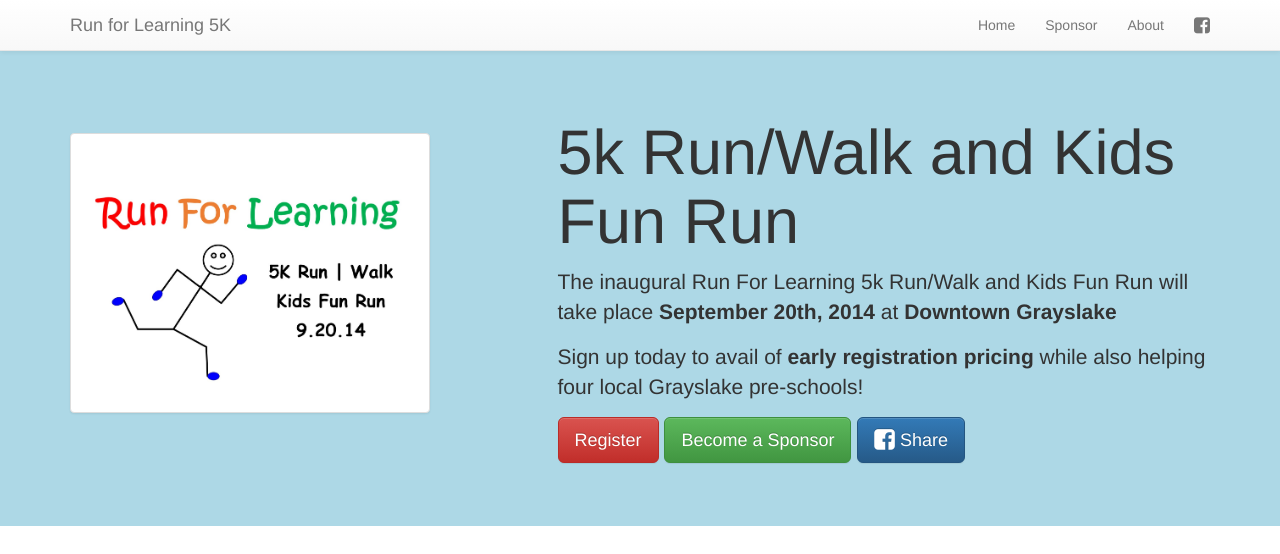
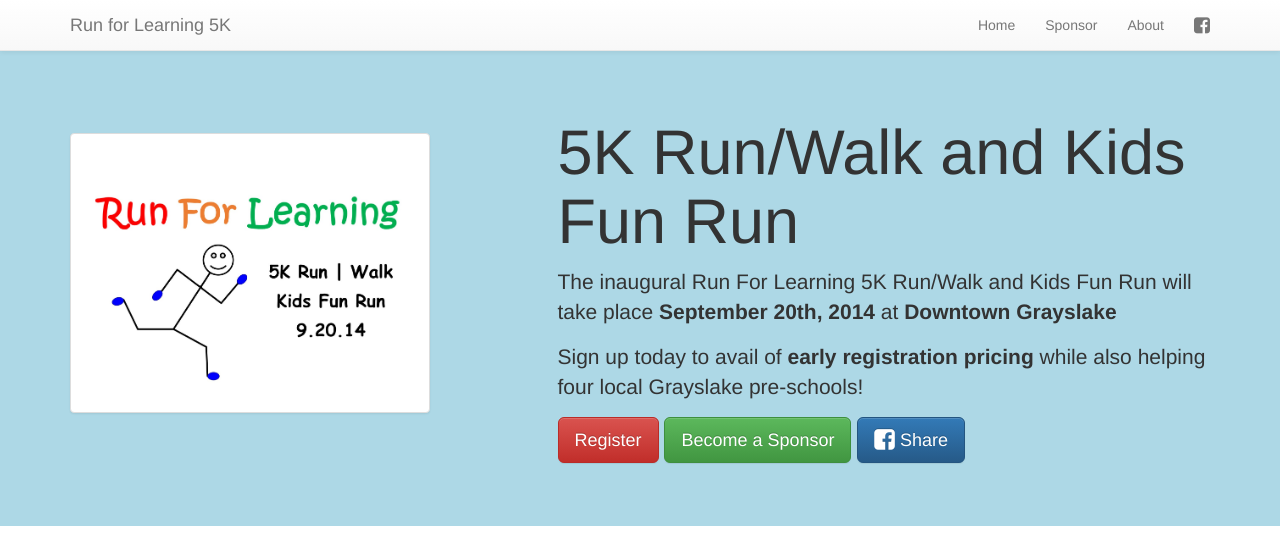
Before and after one commit to runforlearning/runforlearning.github.io, a Jekyll site: the page built from index.html, in a window 1280 px wide and 1400 px high. Shown: the top 554 px of the window. Built offline with Jekyll 4.4.1, drawn with Linux system fonts in a browser that asks for light colours; nearby versions of some CDN libraries; some of the changed text lies outside the part shown; grey boxes are pictures that could not be loaded.

Commit message:
Some copy changes and uppercasing of 5K

```diff
--- a/_config.yml
+++ b/_config.yml
@@ -2,11 +2,11 @@
 
 org_name: Run For Learning
 
-name: Run For Learning 5k Run/Walk and Kids Fun Run
+name: Run For Learning 5K Run/Walk and Kids Fun Run
 
-short_name: 5k Run/Walk and Kids Fun Run
+short_name: 5K Run/Walk and Kids Fun Run
 
-description: 5k Run/Walk and Kids Fun Run to raise funds for four Grayslake pre-schools
+description: 5K Run/Walk and Kids Fun Run to raise funds for four Grayslake pre-schools
 
 author_email: webmaster@grayslake-coop.com
 
--- a/_includes/become_a_sponsor.html
+++ b/_includes/become_a_sponsor.html
@@ -1,6 +1,6 @@
 <h2>Follow these easy steps to become a sponsor</h2>
 <ol>
-  <li>Download and fill out the <a href="{{ site.sponsorship_form_url }}" alt="Run for Learning 5k Sponsorship form" target="_blank">sponsorship form</a></li>
+  <li>Download and fill out the <a href="{{ site.sponsorship_form_url }}" alt="{{ site.org_name }} 5K sponsorship form" target="_blank">sponsorship form</a></li>
   <li>Return the form with a check made out to "Run for Learning" by <strong>Friday August 15th, 2014</strong>.</li>
   <li>Send to:
   <address>
@@ -10,4 +10,4 @@
   </address>
   </li>
 </ol>
-<a href="{{ site.sponsorship_form_url }}" alt="Run for Learning 5k Sponsorship form" class="btn btn-success btn-lg btn-block" target="_blank">Download our sponsorship form now and become a sponsor today!</a>
+<a href="{{ site.sponsorship_form_url }}" alt="{{ site.org_name }} 5K sponsorship form" class="btn btn-success btn-lg btn-block" target="_blank">Download our sponsorship form now and become a sponsor today!</a>
--- a/_includes/contact.html
+++ b/_includes/contact.html
@@ -10,7 +10,7 @@
         <br/>
         <abbr title="Phone"><span class="fa fa-phone fa-fw"></span>:</abbr> {{ site.contact_phone }}<br/>
         <span class="fa fa-envelope fa-fw"></span>: <a href="mailto:{{ site.contact_email }}">{{ site.contact_email }}</a><br/>
-        <span class="fa fa-facebook-square fa-fw"></span>: <a href='{{ site.facebook_url}}' alt="Run For Learning 5K Facebook Page" target="_blank">Run For Learning 5K Facebook page</a>
+        <span class="fa fa-facebook-square fa-fw"></span>: <a href='{{ site.facebook_url}}' alt="{{ site.org_name }} 5K Facebook Page" target="_blank">{{ site.org_name }} 5K Facebook page</a>
       </address>
     </div>
     <div class="col-md-3">
--- a/_includes/event_details.html
+++ b/_includes/event_details.html
@@ -3,11 +3,11 @@
     <div class="row">
       <div class="col-md-6">
         <p class="lead">Please join us in our premier {{site.name}} on <strong>Saturday, September 20, 2014</strong> in <strong>Downtown Grayslake, IL</strong>.</p>
-        <p> With the help of our community and surrounding communities, we hope to promote a strong foundation to the beginning years of our children’s education. Please come out and join in celebrating our children.</p>
+        <p> With the help of our school families and the surrounding communities, we hope to promote a strong foundation to the beginning years of our children’s education. Please come out and join in celebrating our children.</p>
         <p>Food and beverages provided to all race participants post-race as well as fun, educational activities for all ages!</p>
         <p>This event will be a <strong>professionally timed event</strong> with each participant’s time available after completion of the event.</p>
         <p>On the day of the race there will be a period of open registration from 7am to 8am. The cost for registration on the day of the event will be $30.00.</p>
-        <p>5k will start at 8:30 with the 1K starting immediately at the conclusion of the 5K (around 9:30). Kids Dash will be at the conclusion of the 1K.
+        <p>5K will start at 8:30 with the 1K starting immediately at the conclusion of the 5K (around 9:30). Kids Dash will be at the conclusion of the 1K.
         <p>We will have an award ceremony at 10:00 AM Age groups 10 & under and then 5 year age groups up to 65+.</p>
         <div class="table-responsive">
           <table class="table table-hover">
--- a/sponsor.html
+++ b/sponsor.html
@@ -14,9 +14,9 @@
       </div>
       <div class="col-md-7 col-md-offset-1">
         <h1>Become a Sponsor</h1>
-        <p>We cordially invite you to participate as a sponsor for the premier Run For Learning 5k Run/Walk and Kids Fun Run.</p>
+        <p>We cordially invite you to participate as a sponsor for the premier {{ site.name }}.</p>
         <p>
-          <a href="{{ site.sponsorship_form_url }}" alt="Run for Learning 5k Sponsorship form" class="btn btn-success btn-lg" target="_blank">Download our sponsorship form</a>
+          <a href="{{ site.sponsorship_form_url }}" alt="Run for Learning 5k sponsorship form" class="btn btn-success btn-lg" target="_blank">Download our sponsorship form</a>
           <a name="fb_share" type="button" class="btn btn-primary btn-lg" href="http://www.facebook.com/sharer.php?u={{site.url}}{{page.url}}&media={{site.url}}/assets/images/logo.jpg&description={{page.description}}" class="joinFB"><i class="fa fa-facebook-square fa-lg"></i> Share</a>
         </p>
       </div>
```
